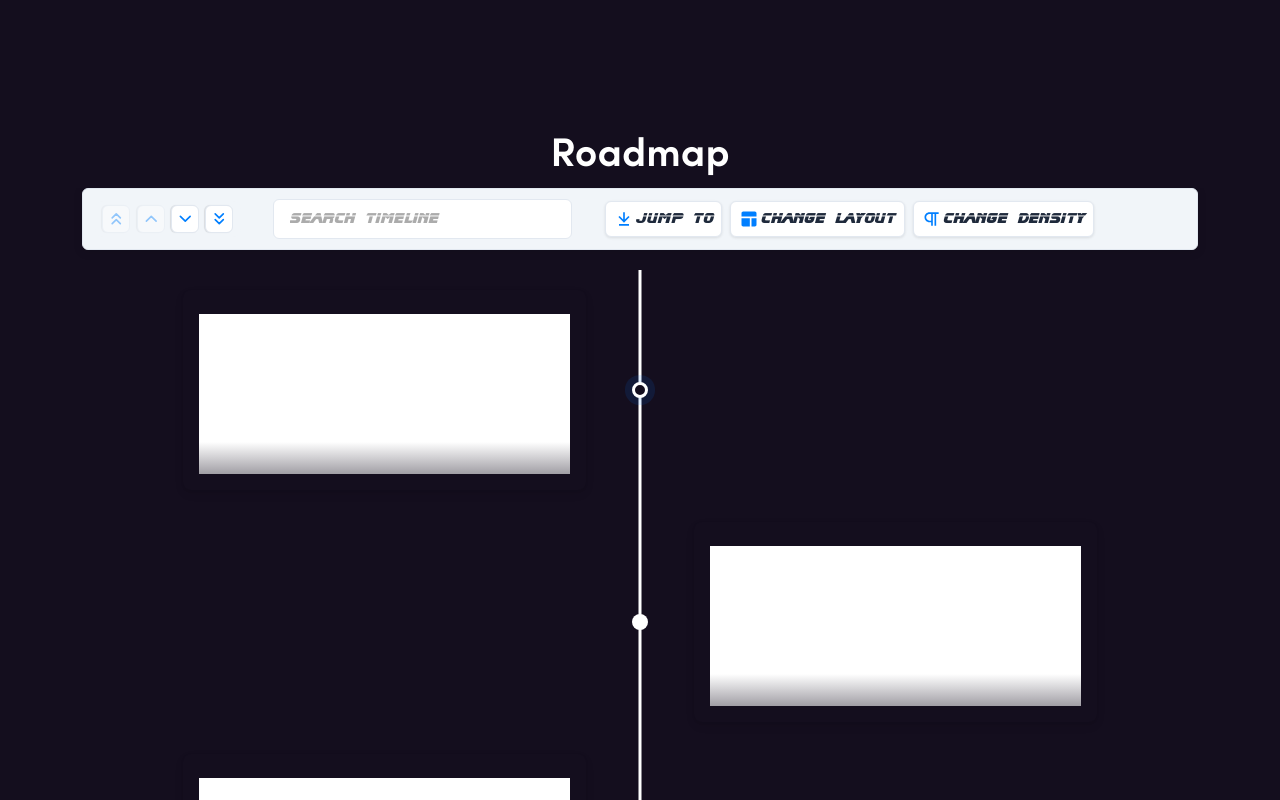
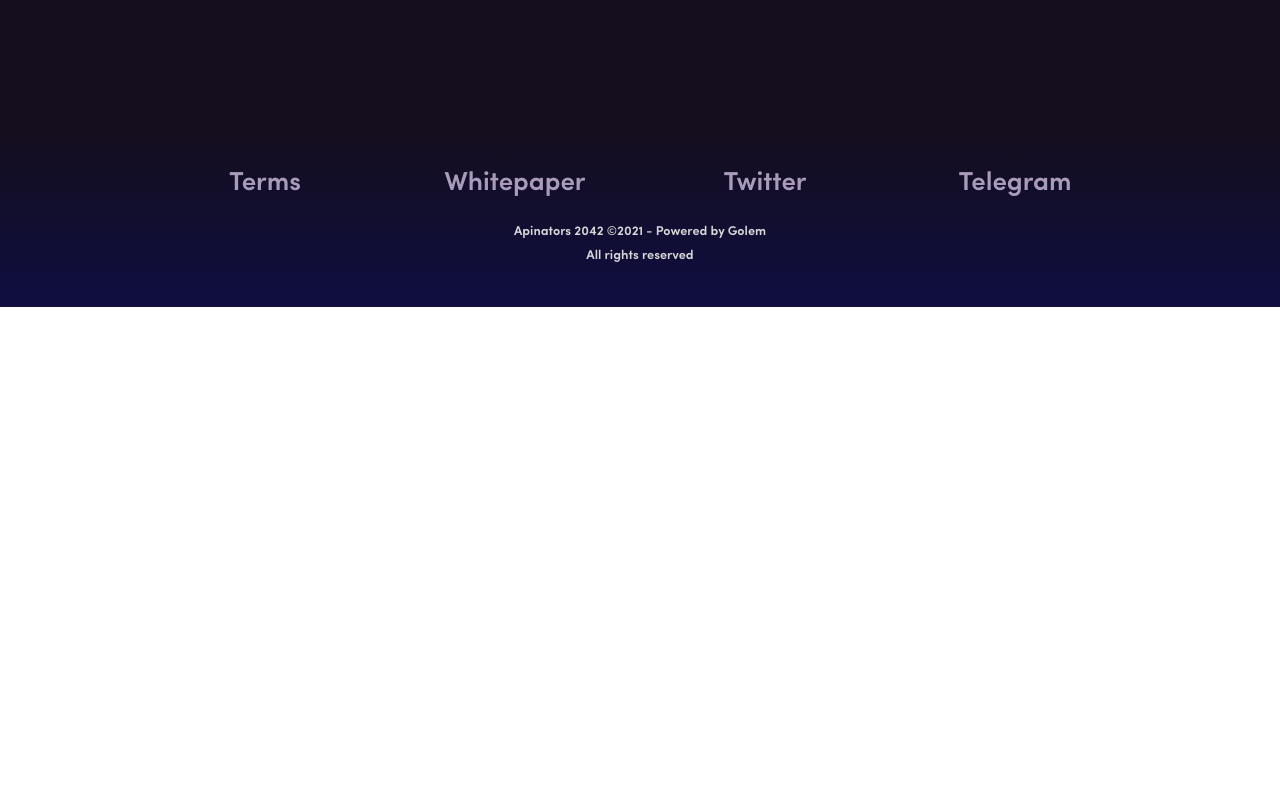
Before and after one commit to Emergencesxyz/SpiceRush, a Next.js app in the folder landing/: page / in a window 1280 px wide. Shown: the part 3180-3980 px from the top of the page. After the commit the page ends 3487 px from the top, so only its background shows below. Built offline with nearby package versions, Linux system fonts and the light colour scheme; a web font is replaced by a local one.

Commit message:
roadmap new version pt1

```diff
--- a/landing/components/Roadmap/Roadmap.tsx
+++ b/landing/components/Roadmap/Roadmap.tsx
@@ -30,7 +30,7 @@ const Roadmap = () => {
           timelineCircleDimension={28}
           theme={{
             primary: "#fff",
-            secondary: "#140E1E",
+            secondary: "#fff",
             cardBgColor: "#140E1E",
             /* cardBgColor: "#a89cba", */
           }}
--- a/landing/pages/index.tsx
+++ b/landing/pages/index.tsx
@@ -11,6 +11,13 @@ import Header from "../components/Header/Header";
 import { motion } from "framer-motion";
 import { useInView } from "react-intersection-observer";
 import { useAnimation } from "framer-motion";
+
+import dynamic from "next/dynamic";
+
+const RoadmapDesktop = dynamic(
+  () => import("../components/RoadmapDesktop/RoadmapDesktop"),
+  { ssr: false }
+);
 
 const Home: NextPage = () => {
   const [isMobile, setIsmobile] = useState<boolean>(false);
@@ -196,9 +203,7 @@ const Home: NextPage = () => {
           />
         </motion.div>
       </section>
-      <div style={{ marginTop: "30vh" }}>
-        <Roadmap />
-      </div>
+      <div style={{ marginTop: "30vh" }}>{isMobile && <Roadmap />}</div>
 
       <footer className={styles.footer}>
         <Footer />
```
Also changed, not shown: landing/components/RoadmapDesktop/RoadmapDesktop.module.scss (added), landing/components/RoadmapDesktop/RoadmapDesktop.tsx (added).
